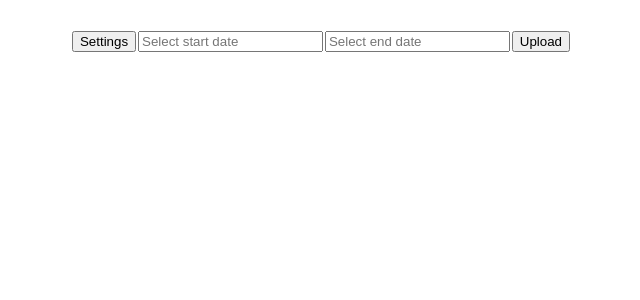
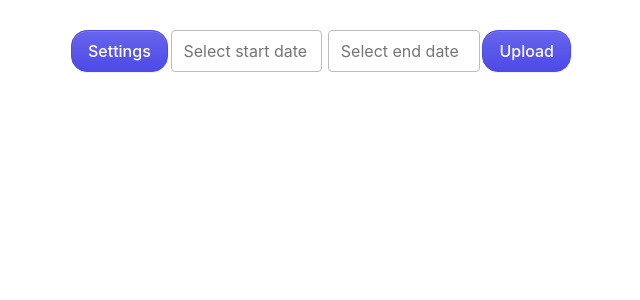
Before and after one commit to JuliOgogo/super-data-picker, a React (Create React App) app: page / in a window 1280 px wide. Shown: the top 300 px of the page, without its empty margins (319-959 px from the left). Built offline with nearby package versions, Linux system fonts and the light colour scheme.

Commit message:
ref: css

```diff
--- a/src/components/SuperDataPicker/Settings/Settings.module.css
+++ b/src/components/SuperDataPicker/Settings/Settings.module.css
@@ -8,8 +8,18 @@
     align-items: flex-start;
     gap: 20px;
     position: absolute;
-    top: 60px;
+    top: 80px;
     left: 595px;
+
+    font-family: inherit;
+    font-size: 1rem;
+    font-weight: 400;
+    line-height: 1.5;
+    color: #212529;
+
+    padding: 30px;
+    border-radius: 1rem;
+    box-shadow: 0 5px 10px 0 rgba(0, 0, 0, 0.1);
 }
 
 .commonly {
--- a/src/components/SuperDataPicker/SuperDataPicker.module.css
+++ b/src/components/SuperDataPicker/SuperDataPicker.module.css
@@ -1,7 +1,55 @@
 .sdp {
-  width: 500px;
-  display: flex;
-  justify-content: space-around;
-  align-items: center;
-  margin-top: 30px;
+    width: 500px;
+    display: flex;
+    align-items: center;
+    margin-top: 30px;
 }
+
+.dataPickers {
+    width: 100%;
+    display: flex;
+    align-items: center;
+}
+
+input {
+    width: 80%;
+    height: 28px;
+    padding: 0.375rem 0.75rem;
+    font-family: inherit;
+    font-size: 1rem;
+    font-weight: 400;
+    line-height: 1.5;
+    color: #212529;
+    background-color: #fff;
+    border: 1px solid #bdbdbd;
+    border-radius: 0.25rem;
+}
+
+button {
+    background-color: #4D4AE8;
+    background-image: linear-gradient(180deg, rgba(255, 255, 255, .15), rgba(255, 255, 255, 0));
+    border: 1px solid #4D4AE8;
+    border-radius: 1rem;
+    box-shadow: rgba(255, 255, 255, 0.15) 0 1px 0 inset, rgba(46, 54, 80, 0.075) 0 1px 1px;
+    box-sizing: border-box;
+    color: #FFFFFF;
+    cursor: pointer;
+    display: inline-block;
+    font-family: Inter, sans-serif;
+    font-size: 1rem;
+    font-weight: 500;
+    line-height: 1.5;
+    margin: 0;
+    padding: 0.5rem 1rem;
+    text-align: center;
+    text-transform: none;
+    transition: color .15s ease-in-out, background-color .15s ease-in-out, border-color .15s ease-in-out, box-shadow .15s ease-in-out;
+    user-select: none;
+    -webkit-user-select: none;
+    touch-action: manipulation;
+    vertical-align: middle;
+}
+
+button:hover {
+    background-color: #3331ab;
+}
--- a/src/components/SuperDataPicker/SuperDataPicker.tsx
+++ b/src/components/SuperDataPicker/SuperDataPicker.tsx
@@ -23,6 +23,7 @@ export function SuperDataPicker() {
                   setStartDate={setStartDate}
                   setEndDate={setEndDate}/>
 
+        <div className={s.dataPickers}>
             <ReactDatePicker
                 selectsStart
                 dateFormat={'dd-MM-yyyy'}
@@ -45,6 +46,7 @@ export function SuperDataPicker() {
                 selected={endDate}
                 onChange={(date) => onEndChangeHandler(date)}
                 minDate={startDate}/>
+        </div>
 
         <button onClick={uploadOnClickHandler}>Upload</button>
 
```
Lines whose indentation alone changed are shown as unchanged.
